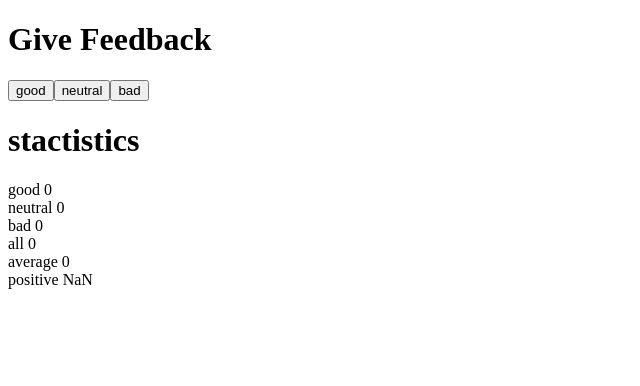
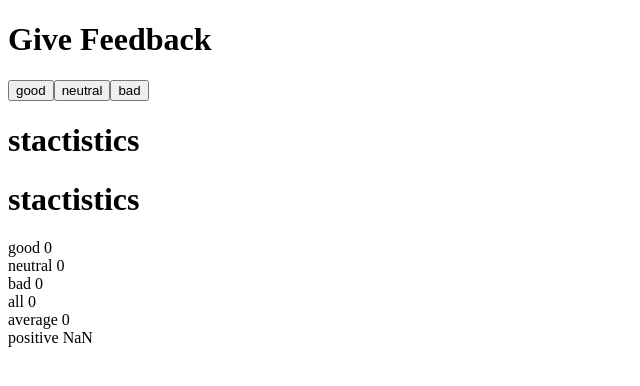
Before and after one commit to rcrossa/FullstackCourse-HelsinkiUniversityi, a React (Vite) app in the folder part1/unicafe/: page / in a window 1280 px wide. Shown: the top 386 px of the page, without its empty margins (0-640 px from the left). Built offline with nearby package versions, Linux system fonts and the light colour scheme.

Commit message:
Unicafe, step 3 done.

```diff
--- a/part1/unicafe/src/App.jsx
+++ b/part1/unicafe/src/App.jsx
@@ -3,6 +3,20 @@ import { useState, useEffect } from "react"
 
 const Display = ({ counter, text }) => <div>{text} {counter}</div>
 const Button = ({ onClick, text }) => <button onClick={onClick}>{text}</button>
+const Stactistics = ({ good, neutral, bad, all, average, positive }) => {
+
+  return (
+    <>
+      <h1>stactistics</h1>
+      <Display counter={good} text='good' />
+      <Display counter={neutral} text='neutral' />
+      <Display counter={bad} text='bad' />
+      <Display counter={all} text='all' />
+      <Display counter={average} text='average' />
+      <Display counter={positive} text='positive' />
+    </>
+  )
+}
 
 const App = () => {
 
@@ -16,7 +30,6 @@ const App = () => {
   const increaseByGood = () => {
     setGood(good + 1);
     setALL(all + 1);
-
   };
   const increaseByNeutral = () => {
     setNeutral(neutral + 1)
@@ -30,14 +43,13 @@ const App = () => {
   useEffect(() => {
     if (isNaN(average)) {
       setAverage(0);
-      console.log("test")
     }
     let dataPositive = (good * 100) / all;
     setPositive(dataPositive);
     let data = (good + neutral + bad) / 3;
     setAverage(data);
 
-  }, [good, all, neutral, bad]);
+  }, [good, all, neutral, bad, average]);
 
   return (
     <div>
@@ -46,13 +58,7 @@ const App = () => {
       <Button onClick={increaseByNeutral} text='neutral' />
       <Button onClick={increaseByBad} text='bad' />
       <h1>stactistics</h1>
-      <Display counter={good} text='good' />
-      <Display counter={neutral} text='neutral' />
-      <Display counter={bad} text='bad' />
-      <Display counter={all} text='all' />
-      <Display counter={average} text='average' />
-      <Display counter={positive} text='positive' />
-
+      <Stactistics good={good} neutral={neutral} bad={bad} all={all} average={average} positive={positive} />
     </div>
   )
 }
```
